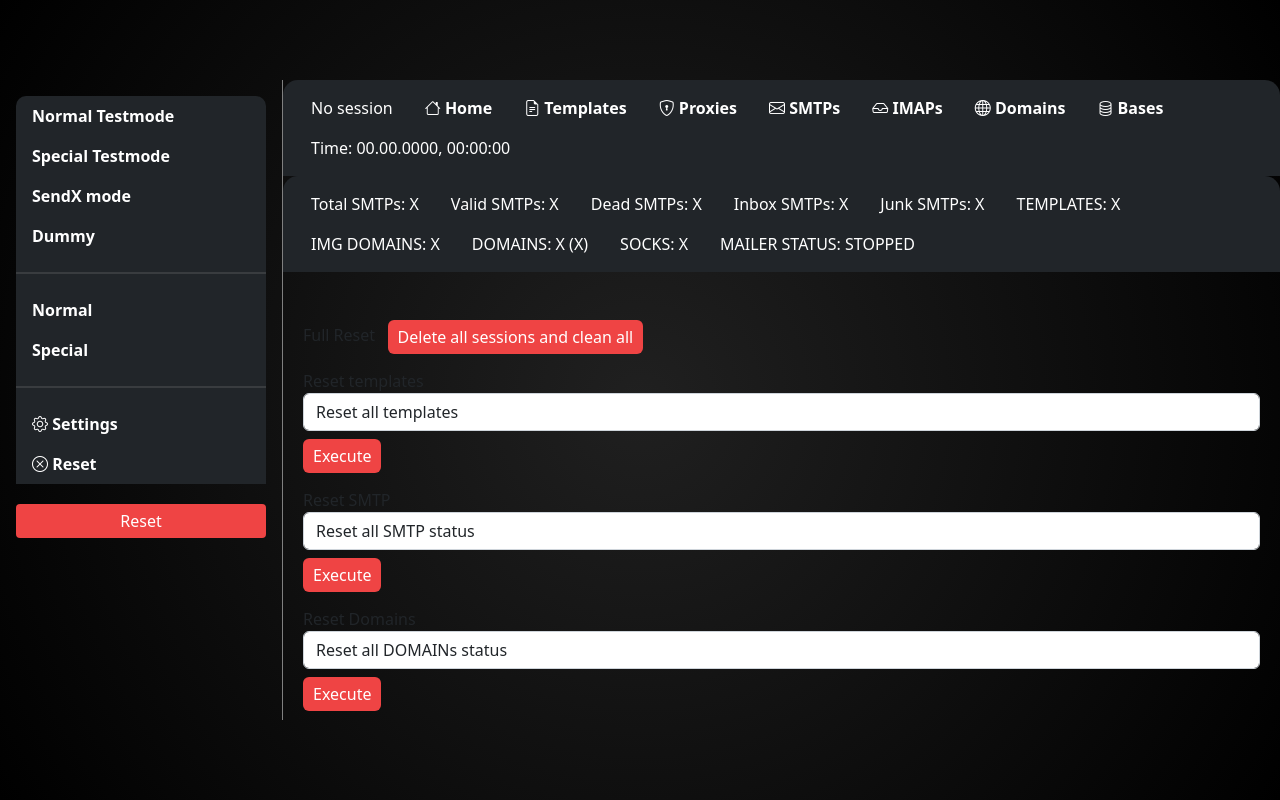
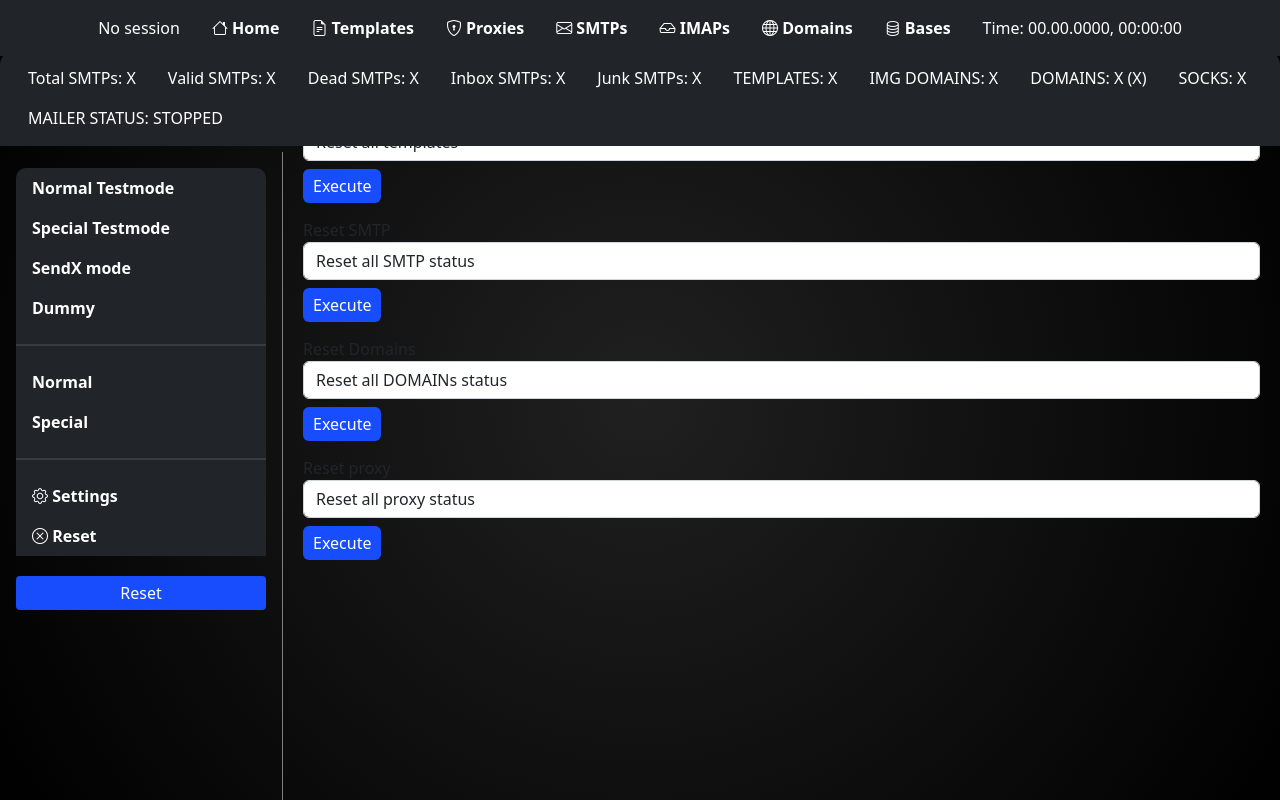
Before and after one commit to mega-devs/privatem, a Vue app in the folder front/: page /dashboard/resetz in a window 1280 px wide. Built offline with nearby package versions, Linux system fonts and the light colour scheme; what datatables.net-vue3 would draw is missing.

Commit message:
main UI change

```diff
--- a/front/src/components/LayoutComponent.vue
+++ b/front/src/components/LayoutComponent.vue
@@ -30,6 +30,8 @@ export default {
     width: 100%;
     display: grid;
     grid-template-columns: min-content 1fr;
+    margin-top: 10x;
+    height: calc(100vh - 100px);
     &__content {
         height: 80%;
     }
--- a/front/src/components/PanelComponent.vue
+++ b/front/src/components/PanelComponent.vue
@@ -30,20 +30,23 @@ export default {
     justify-content: start;
     grid-gap: 16px;
     width: 100%;
-    height: 100%;
+
+    height: calc(100vh - 100px); /* Adjusted height to account for horizontal bars */
+
     &-content {
-        min-width: 80%;
+        min-width: 95%;
         max-width: 95%;
         justify-self: center;
         align-self: center;
         border-radius: 16px;
-        padding: 20px;
+        padding: 15px;
         background-color: #313131;
         overflow-y: auto;
         height: fit-content;
-        max-height: 80dvh;
-        // padding: 20px;
+        max-height: calc(80dvh - 100px); /* Adjusted max-height */
         width: fit-content;
+        margin-top: 165px; /* Added margin to move below horizontal bars */
+
         &__title {
             margin: 0;
             color: white;
--- a/front/src/components/components/HorizontalNavBar.vue
+++ b/front/src/components/components/HorizontalNavBar.vue
@@ -1,5 +1,5 @@
 <template>
-  <nav class="navbar navbar-expand-lg navbar-dark bg-dark" style="border-radius: 15px 15px 0 0;">
+  <nav class="navbar navbar-expand-lg navbar-dark bg-dark fixed-top" style="width: 100%; z-index: 1000;">
     <div class="container-fluid justify-content-center">
       <ul class="nav nav-pills">
         <li class="nav-link">
@@ -46,7 +46,7 @@
       </ul>
     </div>
   </nav>
-  <nav class="navbar navbar-expand-lg navbar-dark bg-dark" style="border-radius: 15px 15px 0 0;">
+  <nav class="navbar navbar-expand-lg navbar-dark bg-dark fixed-top" style="border-radius: 15px 15px 0 0; width: 100%; z-index: 1000; top: 50px;">
     <div class="container-fluid justify-content-center">
       <ul class="nav nav-pills">
         <li class="nav-link">
@@ -221,4 +221,12 @@ export default {
   font-weight: 600;
 }
 
+.navbar {
+  width: 100%; /* Ensure navbar takes full width */
+}
+
+.container-fluid {
+  width: 100%; /* Ensure container takes full width */
+}
+
 </style>
--- a/front/src/components/components/NavBarComponent.vue
+++ b/front/src/components/components/NavBarComponent.vue
@@ -215,7 +215,7 @@ export default {
 
 <style>
 :root {
-  --primary: #ef4444;
+  --primary: #184dfd;
   --secondary: #191C24;
   --grey-1: #111827;
   --light: #6C7293;
@@ -239,7 +239,7 @@ body, html {
   //overflow: auto;
   /* margin: 11vh; */
   margin-bottom: 0;
-  padding-top: 10vh;
+  padding-top: 0.3vh;
   //border: 2px solid red;
 }
 
@@ -276,7 +276,6 @@ body, html {
   //right: 50%;
   right: calc(50% + 50px);
 }
-
 .bg_image_logo {
   width: 100px !important;
   height: 10vh !important;
@@ -285,10 +284,10 @@ body, html {
   transform: translate(-50%, 0);
 }
 
-
 .content {
   border-right: 1px solid grey;
-
+  margin-top: 150px;
+  height: calc(100vh - 100px);
 }
 
 hr {
```
